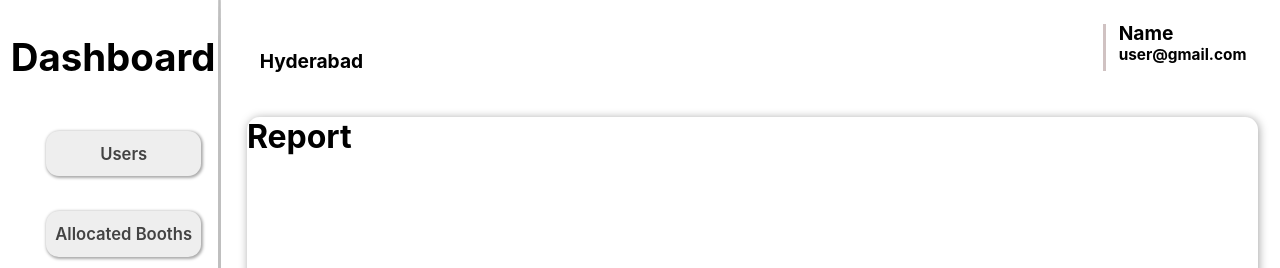
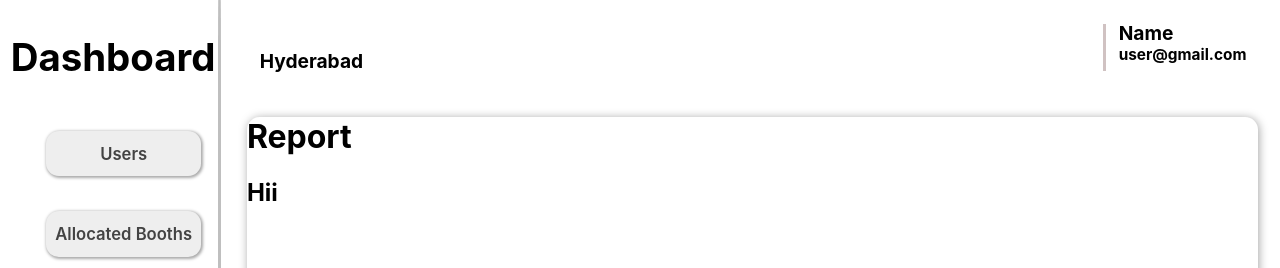
Before and after one commit to nagendra9199/ElectionSurveyApp, a React (Vite) app: page /dashboard in a window 1280 px wide. Both pictures are taken after a click on the element "Reports". Shown: the top 268 px of the page. Built offline with nearby package versions, Linux system fonts and the light colour scheme.

Commit message:
New Change

```diff
--- a/src/components/Reports/reports.jsx
+++ b/src/components/Reports/reports.jsx
@@ -9,6 +9,7 @@ function Reports(){
                 <div className="reports-dashboard-details-container">
                     <div className="reports-white-background-container">
                         <h1>Report</h1>
+                        <h2>Hii</h2>
                     </div>
                 </div>
             </div>
```
